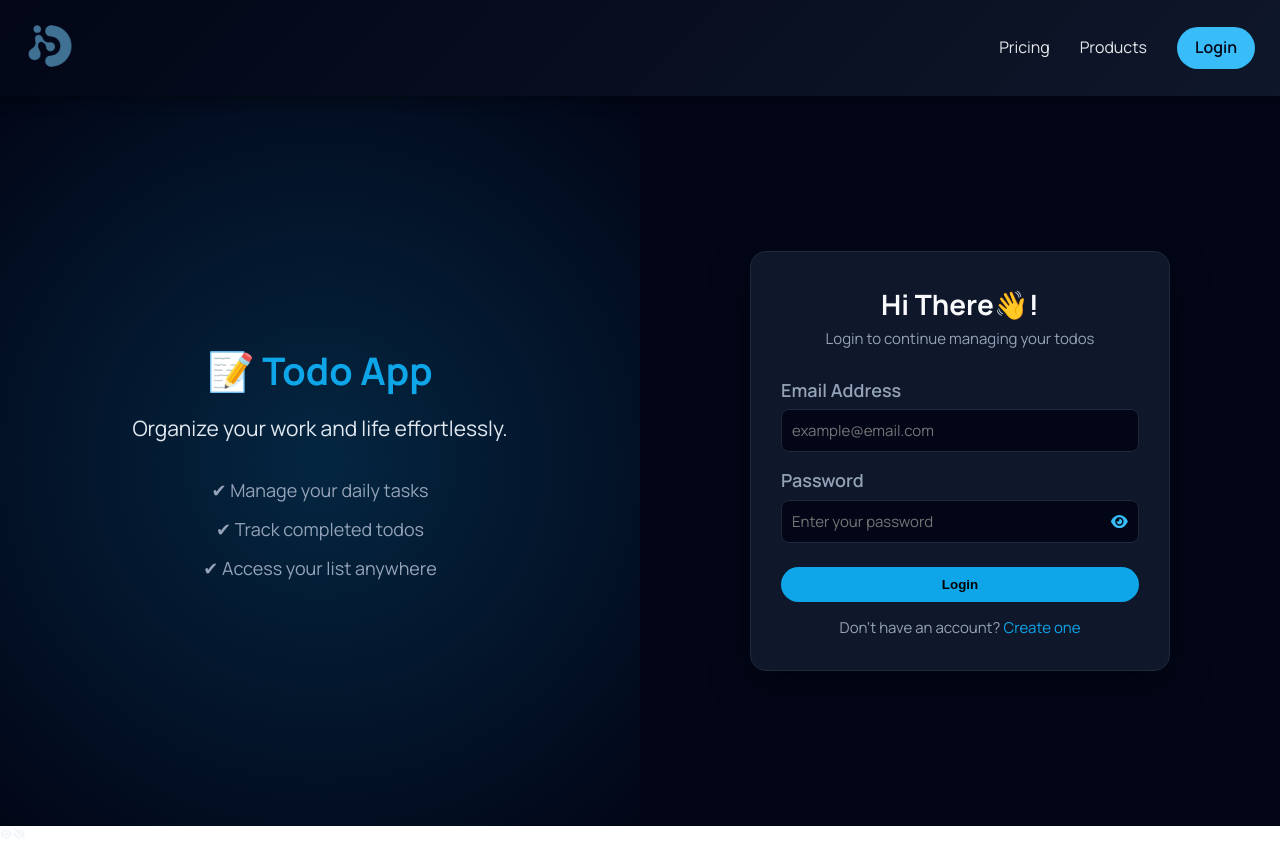
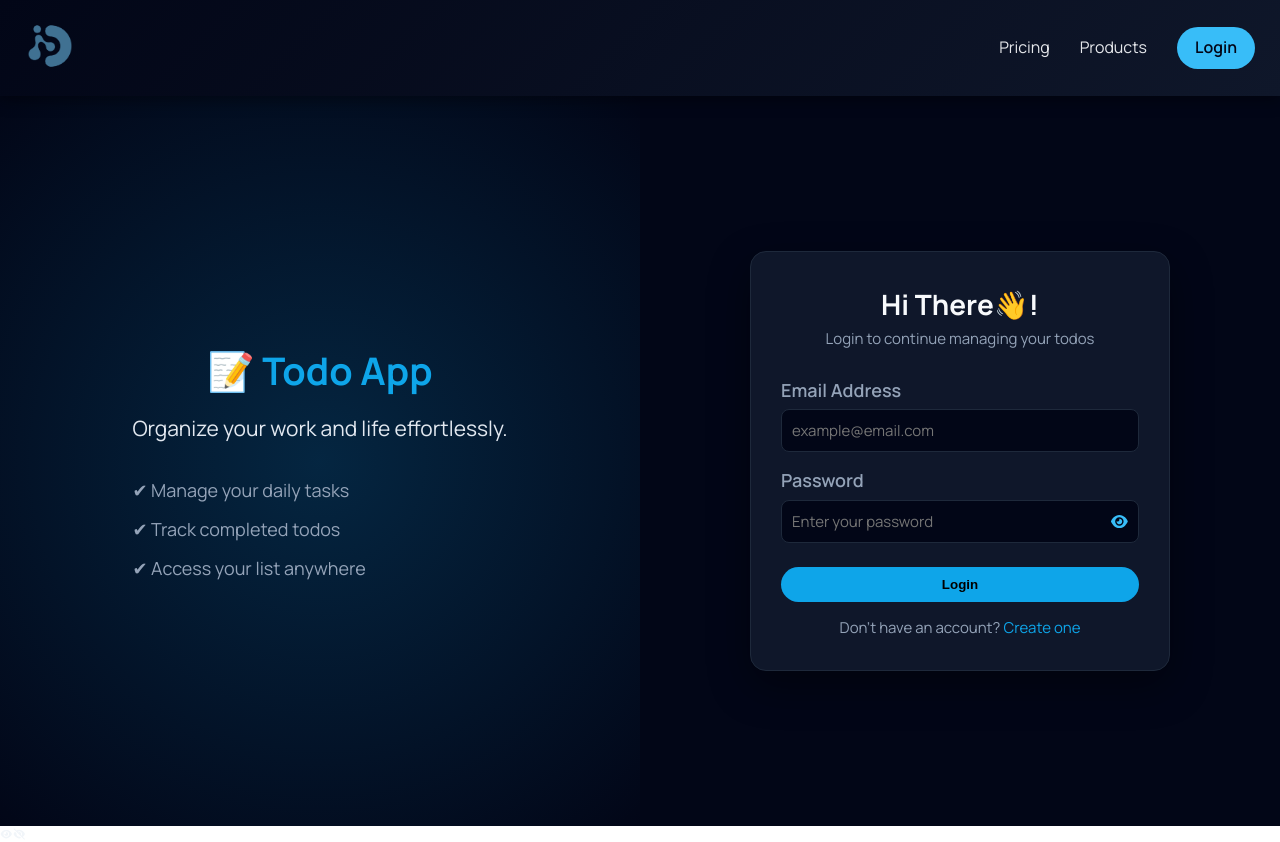
Before and after one commit to rajazohaibzahid/todo-app, a React (Vite) app: page /login in a window 1280 px wide. Built offline with nearby package versions, Linux system fonts and the light colour scheme.

Commit message:
updated pages and navigation

```diff
--- a/src/index.css
+++ b/src/index.css
@@ -17,6 +17,16 @@
   --color-light--1: #94a3b8;
   --color-light--2: #f1f5f9;
   --color-light--3: #e2e8f0;
+}
+html,
+body,
+#root {
+  height: 100%;
+}
+
+#root {
+  display: flex;
+  flex-direction: column;
 }
 
 * {
--- a/src/pages/Login.module.css
+++ b/src/pages/Login.module.css
@@ -39,6 +39,7 @@
   flex-direction: column;
   font-size: 1.8rem;
   gap: 10px;
+  text-align: left;
 
   color: #94a3b8;
 }
```
